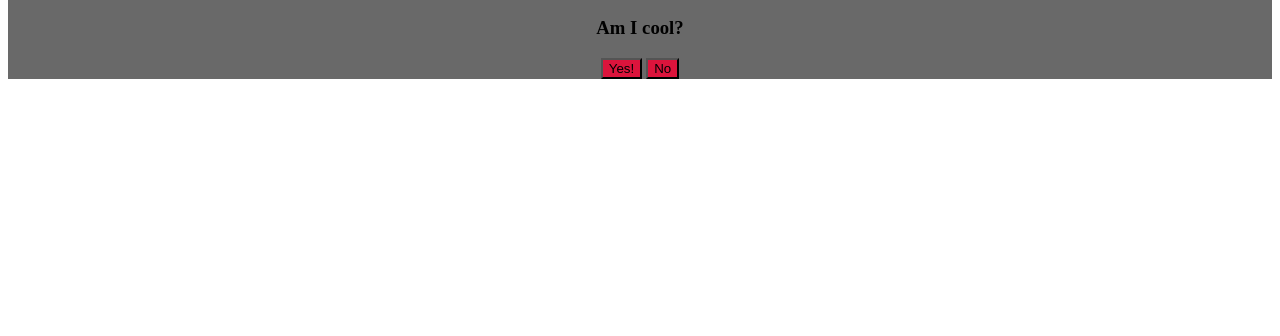
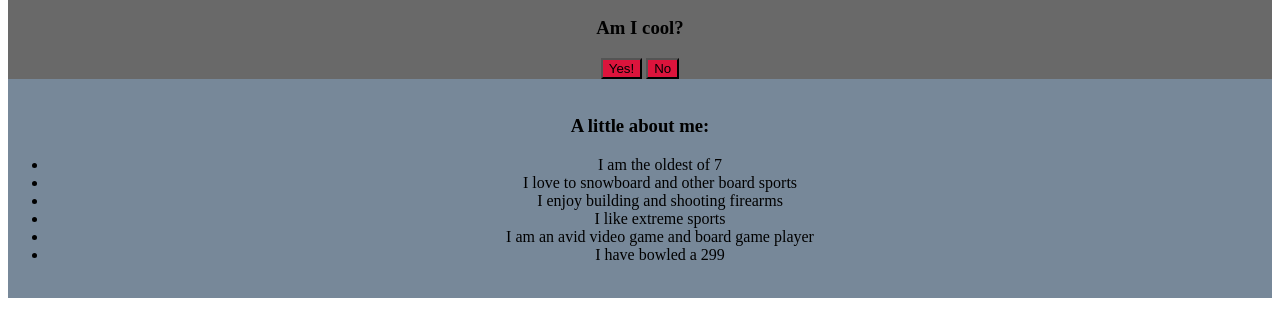
Before and after one commit to briglowell/day-1, a plain HTML site: page index.html in a window 1280 px wide. Shown: the part 110-446 px from the top of the page. Drawn offline with Linux system fonts and the light colour scheme.

Commit message:
added little info about me section to html

```diff
--- a/index.html
+++ b/index.html
@@ -21,7 +21,18 @@
     </header>
 
     <main>
-      <div>
+      <div class="text-center bg-light">
+        <br>
+        <h3>A little about me:</h3>
+        <ul>
+          <li>I am the oldest of 7</li>
+          <li>I love to snowboard and other board sports</li>
+          <li>I enjoy building and shooting firearms</li>
+          <li>I like extreme sports</li>
+          <li>I am an avid video game and board game player</li>
+          <li>I have bowled a 299</li>
+        </ul>
+        <br>
 
       </div>
     </main>
--- a/style.css
+++ b/style.css
@@ -45,6 +45,9 @@ button:hover{
   background-color: dimgray;
 }
 
+.bg-light{
+  background-color: lightslategray;
+}
 .hidden{
   display: none !important;
 }
```
